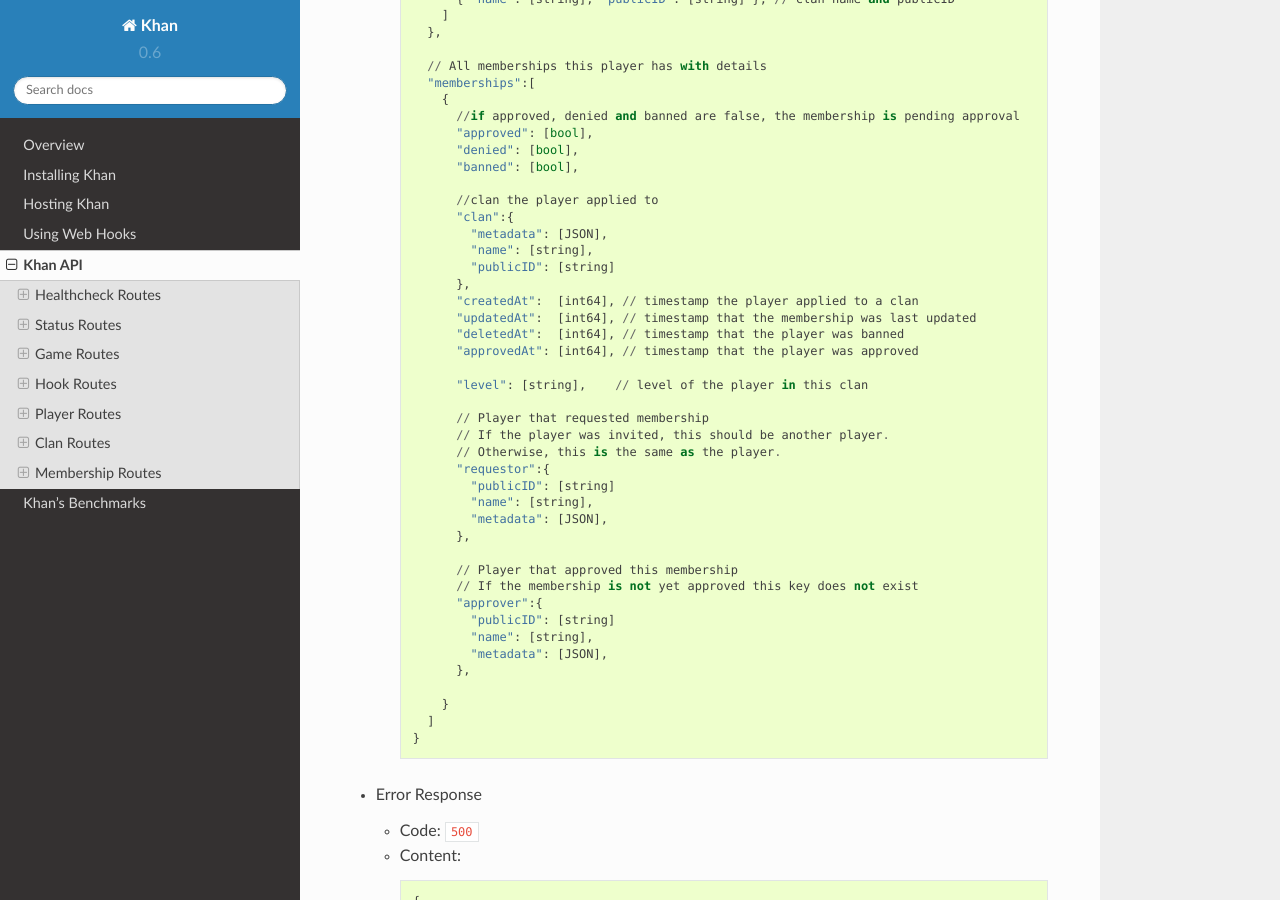
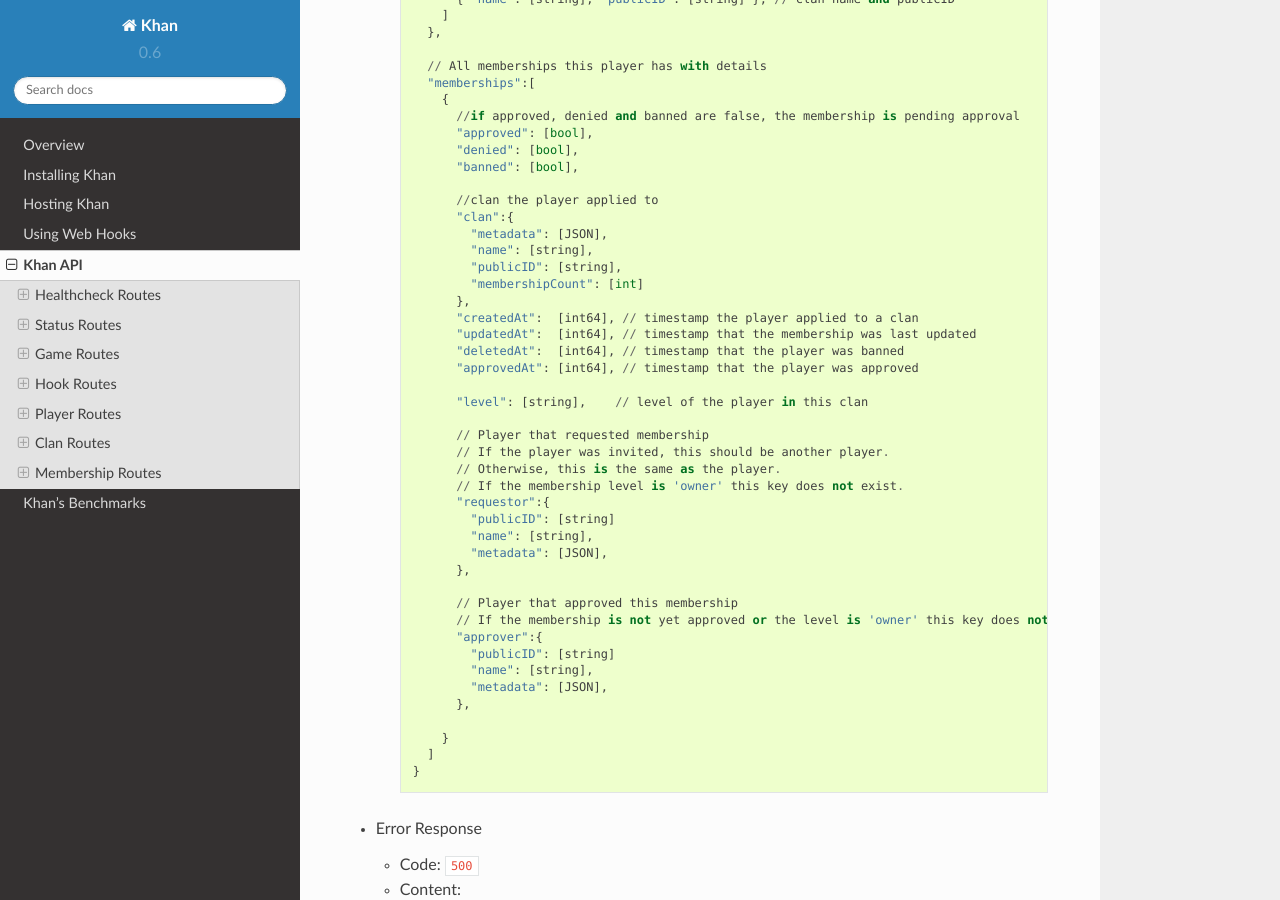
Before and after one commit to topfreegames/khan, a Sphinx documentation site: the page built from docs/API.md, in a window 1280 px wide and 900 px high, scrolled down 10144 px. Built offline with Sphinx 7.4.7 and the Read the Docs theme 2.0.0, drawn with Linux system fonts in a browser that asks for light colours.

Commit message:
Update docs.

```diff
--- a/docs/API.md
+++ b/docs/API.md
@@ -492,7 +492,8 @@
             "clan":{
               "metadata": [JSON],
               "name": [string],
-              "publicID": [string]
+              "publicID": [string],
+              "membershipCount": [int]
             },
             "createdAt":  [int64], // timestamp the player applied to a clan
             "updatedAt":  [int64], // timestamp that the membership was last updated
@@ -504,6 +505,7 @@
             // Player that requested membership
             // If the player was invited, this should be another player.
             // Otherwise, this is the same as the player.
+            // If the membership level is 'owner' this key does not exist.
             "requestor":{
               "publicID": [string]
               "name": [string],
@@ -511,7 +513,7 @@
             },
 
             // Player that approved this membership
-            // If the membership is not yet approved this key does not exist
+            // If the membership is not yet approved or the level is 'owner' this key does not exist
             "approver":{
               "publicID": [string]
               "name": [string],
```
